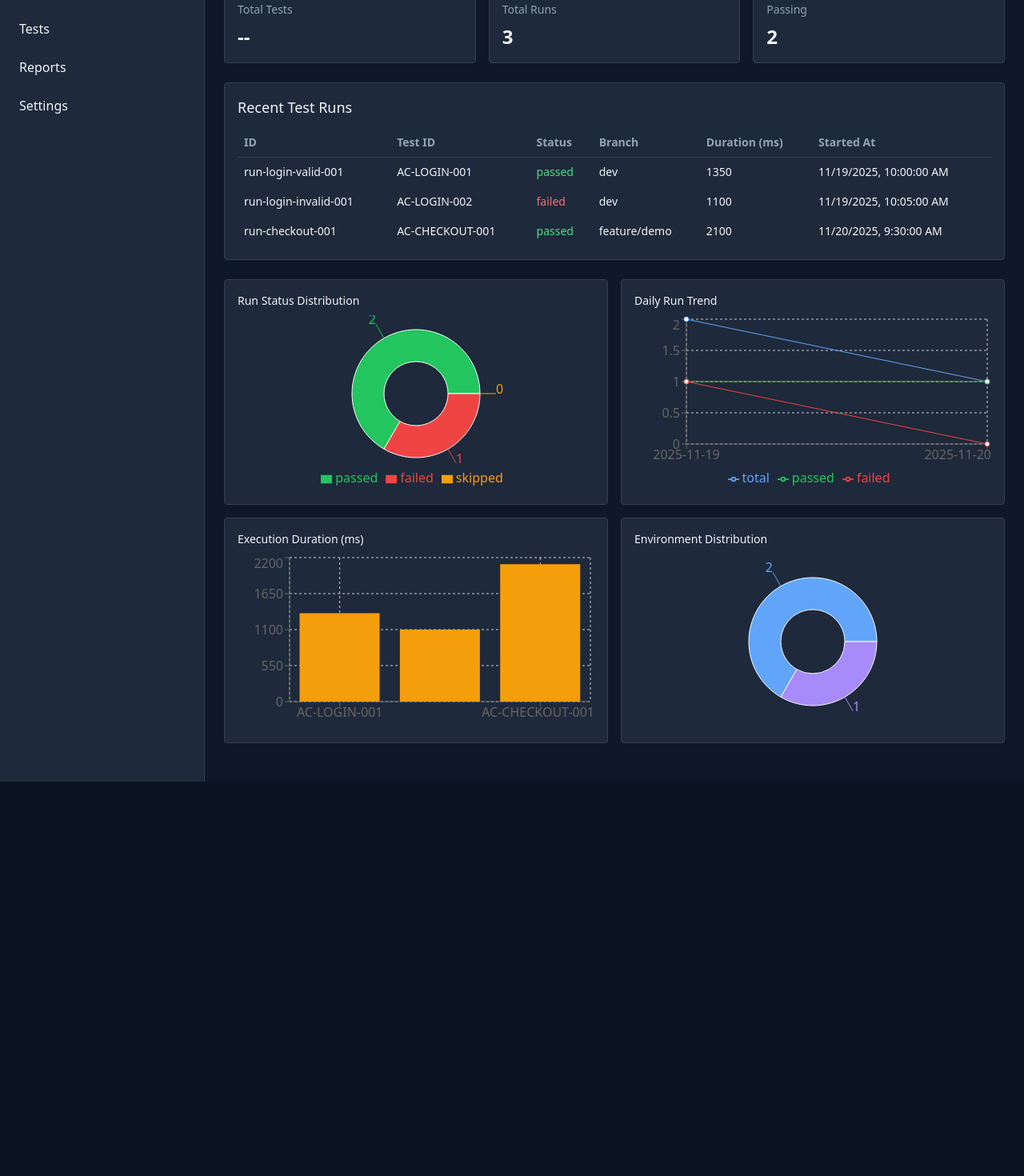
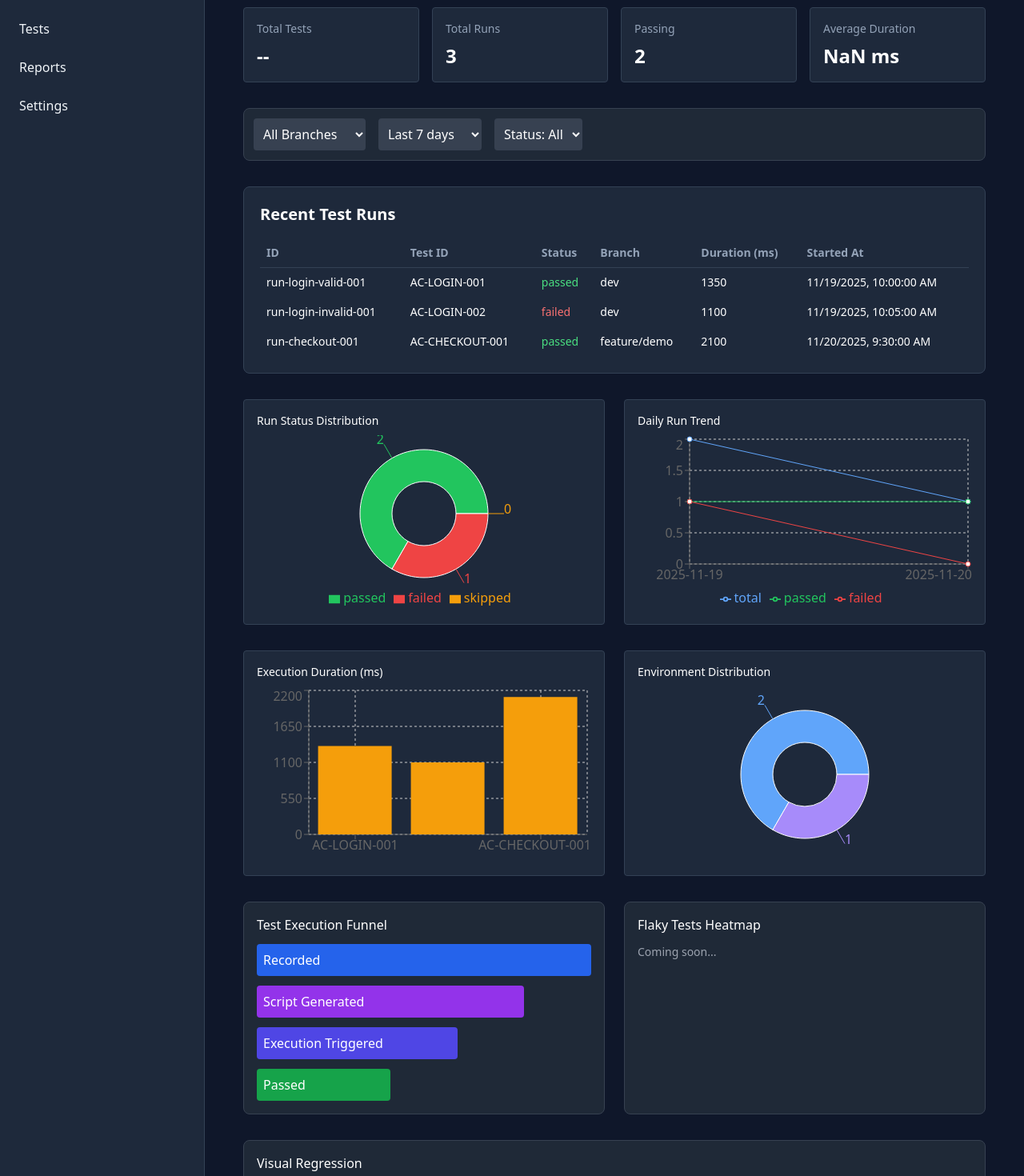
Before and after one commit to Vaibosnikov/UI_Test_Recorder_and_Automated_Runner, a React (Vite) app in the folder runner/web/: page / in a window 1280 px wide. Shown: the part 120-1590 px from the top of the page at 80% size. Before the commit the page ends 1097 px from the top, so only its background shows below. Built offline with nearby package versions, Linux system fonts and the light colour scheme.

Commit message:
Updated dashboard layout and components

```diff
--- /dev/null
+++ b/runner/web/src/components/cards/KpiCard.jsx
@@ -0,0 +1,13 @@
+import React from "react";
+
+export default function KpiCard({ title, value, subValue }) {
+  return (
+    <div className="p-4 bg-gray-800 rounded-lg shadow-md border border-gray-700">
+      <p className="text-gray-400 text-sm">{title}</p>
+      <p className="text-3xl font-semibold text-white mt-1">{value}</p>
+      {subValue && (
+        <p className="text-xs text-green-400 mt-1">{subValue}</p>
+      )}
+    </div>
+  );
+}
--- /dev/null
+++ b/runner/web/src/components/charts/FlakyTestsHeatmap.jsx
@@ -0,0 +1,10 @@
+import React from "react";
+
+export default function FlakyTestsHeatmap() {
+  return (
+    <div className="bg-gray-800 p-4 rounded-lg border border-gray-700">
+      <h2 className="text-white mb-3">Flaky Tests Heatmap</h2>
+      <p className="text-gray-400 text-sm">Coming soon...</p>
+    </div>
+  );
+}
--- /dev/null
+++ b/runner/web/src/components/charts/RunTrendChart.jsx
@@ -0,0 +1,27 @@
+import React from "react";
+import { Line } from "react-chartjs-2";
+
+export default function RunTrendChart() {
+  const data = {
+    labels: ["Day 1", "Day 2", "Day 3"],
+    datasets: [
+      {
+        label: "Passed",
+        data: [5, 3, 4],
+        borderColor: "#22c55e",
+      },
+      {
+        label: "Failed",
+        data: [1, 2, 1],
+        borderColor: "#ef4444",
+      },
+    ],
+  };
+
+  return (
+    <div className="bg-gray-800 p-4 rounded-lg border border-gray-700">
+      <h2 className="text-white mb-3">Daily Run Trend</h2>
+      <Line data={data} />
+    </div>
+  );
+}
--- /dev/null
+++ b/runner/web/src/components/filters/DashboardFilters.jsx
@@ -0,0 +1,27 @@
+import React from "react";
+
+export default function DashboardFilters() {
+  return (
+    <div className="flex items-center gap-4 bg-gray-800 p-3 rounded-lg border border-gray-700">
+      <select className="p-2 bg-gray-700 text-white rounded">
+        <option>All Branches</option>
+        <option>main</option>
+        <option>dev</option>
+        <option>feature/demo</option>
+      </select>
+
+      <select className="p-2 bg-gray-700 text-white rounded">
+        <option>Last 7 days</option>
+        <option>Last 30 days</option>
+        <option>Today</option>
+      </select>
+
+      <select className="p-2 bg-gray-700 text-white rounded">
+        <option>Status: All</option>
+        <option>Passed</option>
+        <option>Failed</option>
+        <option>Skipped</option>
+      </select>
+    </div>
+  );
+}
--- /dev/null
+++ b/runner/web/src/components/funnels/TestPipelineFunnel.jsx
@@ -0,0 +1,16 @@
+import React from "react";
+
+export default function TestPipelineFunnel() {
+  return (
+    <div className="bg-gray-800 p-4 rounded-lg border border-gray-700">
+      <h2 className="text-white mb-3">Test Execution Funnel</h2>
+
+      <div className="space-y-3">
+        <div className="bg-blue-600 w-full p-2 rounded">Recorded</div>
+        <div className="bg-purple-600 w-4/5 p-2 rounded">Script Generated</div>
+        <div className="bg-indigo-600 w-3/5 p-2 rounded">Execution Triggered</div>
+        <div className="bg-green-600 w-2/5 p-2 rounded">Passed</div>
+      </div>
+    </div>
+  );
+}
--- /dev/null
+++ b/runner/web/src/components/tables/LatestRunsTable.jsx
@@ -0,0 +1,48 @@
+import React from "react";
+
+export default function LatestRunsTable({ data }) {
+  return (
+    <div className="bg-gray-800 p-4 rounded-lg border border-gray-700">
+      <h2 className="text-lg font-semibold text-white mb-3">Recent Test Runs</h2>
+
+      <table className="w-full text-left">
+        <thead className="text-gray-400 text-sm">
+          <tr>
+            <th>ID</th>
+            <th>Test ID</th>
+            <th>Status</th>
+            <th>Branch</th>
+            <th>Duration</th>
+            <th>Started At</th>
+          </tr>
+        </thead>
+
+        <tbody className="text-gray-300">
+          {data.map((run) => (
+            <tr key={run.id} className="border-t border-gray-700">
+              <td>{run.id}</td>
+              <td>{run.testId}</td>
+              <td>
+                <span
+                  className={`px-2 py-1 rounded text-xs
+                  ${
+                    run.status === "passed"
+                      ? "bg-green-700"
+                      : run.status === "failed"
+                      ? "bg-red-700"
+                      : "bg-yellow-600"
+                  }`}
+                >
+                  {run.status}
+                </span>
+              </td>
+              <td>{run.branch}</td>
+              <td>{run.duration} ms</td>
+              <td>{run.startedAt}</td>
+            </tr>
+          ))}
+        </tbody>
+      </table>
+    </div>
+  );
+}
--- /dev/null
+++ b/runner/web/src/components/visual/VisualDiffViewer.jsx
@@ -0,0 +1,10 @@
+import React from "react";
+
+export default function VisualDiffViewer() {
+  return (
+    <div className="bg-gray-800 p-4 rounded-lg border border-gray-700">
+      <h2 className="text-white mb-3">Visual Regression</h2>
+      <p className="text-gray-400">Image diff preview will appear here.</p>
+    </div>
+  );
+}
--- a/runner/web/src/pages/DashboardPage.jsx
+++ b/runner/web/src/pages/DashboardPage.jsx
@@ -1,8 +1,22 @@
 import React, { useEffect, useState } from "react";
 import SummaryCard from "../components/SummaryCard";
 import RunsTable from "../components/RunsTable";
+
 import mock from "../mock/sampleRuns.json";
-import { RunStatusChart, RunTrendChart, RunDurationChart, EnvironmentChart } from "../visualizations";
+
+// New components you will add
+import DashboardFilters from "../components/filters/DashboardFilters";
+import TestPipelineFunnel from "../components/funnels/TestPipelineFunnel";
+import VisualDiffViewer from "../components/visual/VisualDiffViewer";
+import FlakyTestsHeatmap from "../components/charts/FlakyTestsHeatmap";
+
+// Your existing charts
+import {
+  RunStatusChart,
+  RunTrendChart,
+  RunDurationChart,
+  EnvironmentChart,
+} from "../visualizations";
 
 export default function DashboardPage() {
   const [runs, setRuns] = useState([]);
@@ -14,24 +28,57 @@ export default function DashboardPage() {
   }, []);
 
   return (
-    <div className="max-w-7xl mx-auto">
-      <section className="mb-6 flex gap-4">
+    <div className="p-6 bg-slate-900 min-h-screen text-white space-y-8">
+
+      {/* ------------------ TOP KPIs ------------------ */}
+      <div className="grid grid-cols-1 sm:grid-cols-3 lg:grid-cols-4 gap-4">
         <SummaryCard title="Total Tests" value="--" />
         <SummaryCard title="Total Runs" value={runs.length} />
-        <SummaryCard title="Passing" value={runs.filter(r=>r.status==="passed").length} />
-      </section>
+        <SummaryCard
+          title="Passing"
+          value={runs.filter((r) => r.status === "passed").length}
+        />
+        <SummaryCard
+          title="Average Duration"
+          value={
+            runs.length
+              ? Math.round(
+                  runs.reduce((acc, r) => acc + r.duration, 0) / runs.length
+                ) + " ms"
+              : "--"
+          }
+        />
+      </div>
 
-      <section className="bg-slate-800 p-4 rounded border border-slate-700 mb-6">
-        <h2 className="text-lg mb-3">Recent Test Runs</h2>
+      {/* ------------------ FILTER BAR ------------------ */}
+      <DashboardFilters />
+
+      {/* ------------------ RECENT RUNS TABLE ------------------ */}
+      <section className="bg-slate-800 p-5 rounded-lg border border-slate-700">
+        <h2 className="text-xl font-semibold mb-4">Recent Test Runs</h2>
         {loading ? <div>Loading...</div> : <RunsTable runs={runs} />}
       </section>
 
-      <section className="grid grid-cols-1 md:grid-cols-2 gap-4 mb-6">
+      {/* ------------------ MAIN CHARTS ROW ------------------ */}
+      <div className="grid grid-cols-1 md:grid-cols-2 gap-6">
         <RunStatusChart runs={runs} />
         <RunTrendChart runs={runs} />
+      </div>
+
+      {/* ------------------ SECONDARY CHARTS ROW ------------------ */}
+      <div className="grid grid-cols-1 md:grid-cols-2 gap-6">
         <RunDurationChart runs={runs} />
         <EnvironmentChart runs={runs} />
-      </section>
+      </div>
+
+      {/* ------------------ FUNNEL + HEATMAP ------------------ */}
+      <div className="grid grid-cols-1 md:grid-cols-2 gap-6">
+        <TestPipelineFunnel />
+        <FlakyTestsHeatmap />
+      </div>
+
+      {/* ------------------ VISUAL REGRESSION ------------------ */}
+      <VisualDiffViewer />
     </div>
   );
 }
```
Also changed, not shown: 1 other file (tests, documents, lock files or other folders).
